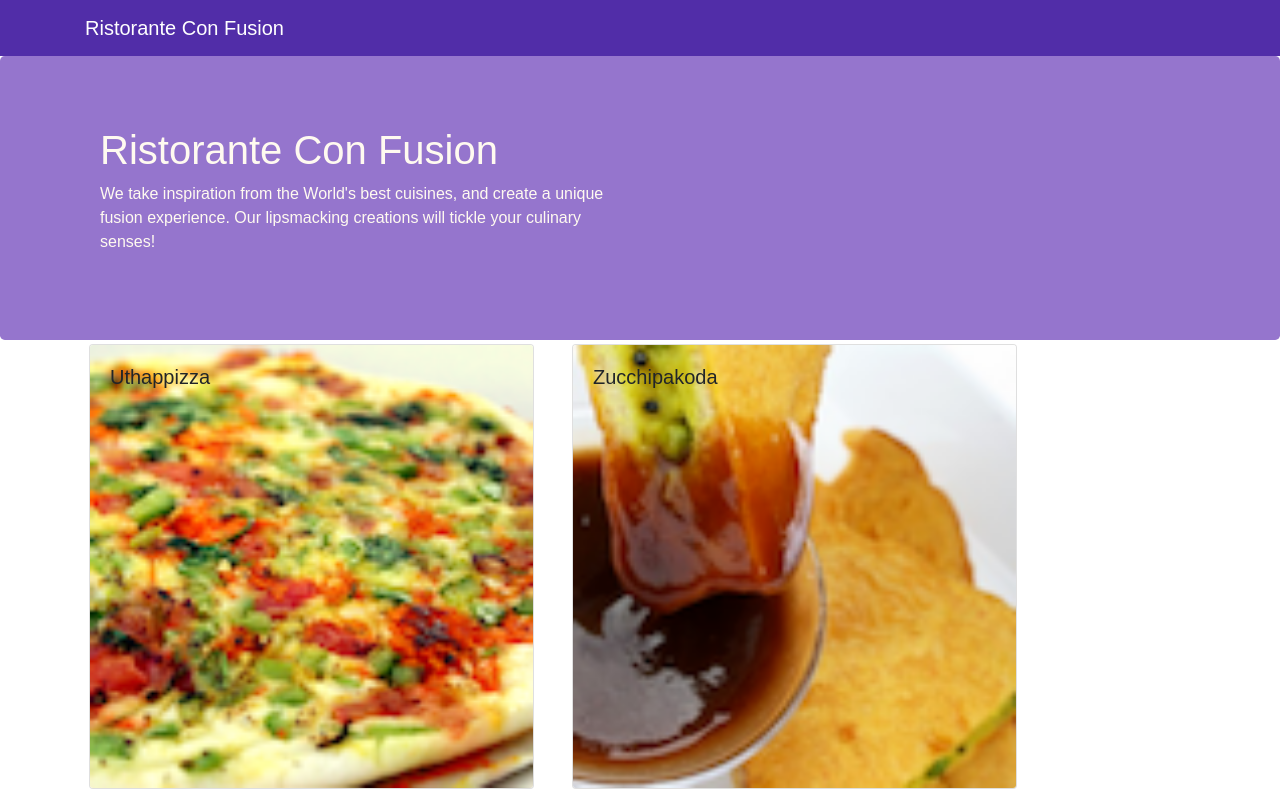
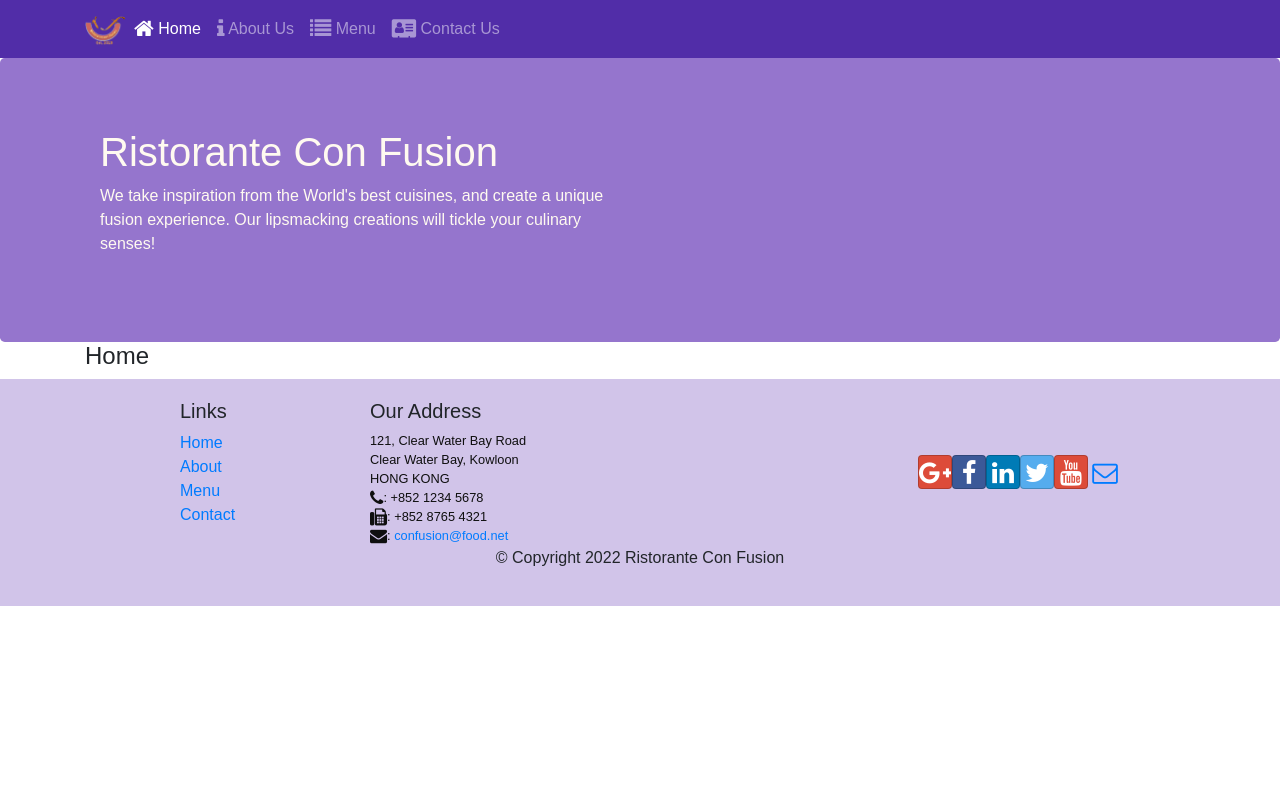
Before and after one commit to zeed3v/react-coursera, a React (Create React App) app: page /home in a window 1280 px wide. Shown: the top 795 px of the page. Built offline with nearby package versions, Linux system fonts and the light colour scheme.

Commit message:
react router

```diff
--- a/package.json
+++ b/package.json
@@ -9,6 +9,7 @@
     "react": "^18.1.0",
     "react-dom": "^18.1.0",
     "react-popper": "0.9.2",
+    "react-router-dom": "4.2.2",
     "react-scripts": "1.1.4",
     "reactstrap": "5.0.0"
   },
--- a/src/App.js
+++ b/src/App.js
@@ -1,14 +1,17 @@
 import React, { Component } from 'react';
 import Main from './components/MainComponent';
 import './App.css';
+import { BrowserRouter } from 'react-router-dom';
 
 class App extends Component {
 
   render() {
     return (
-      <div className='App'>
-        <Main />
-      </div>
+      <BrowserRouter>
+        <div>
+          <Main />
+        </div>
+      </BrowserRouter>
     );
   }
 }
--- a/src/components/FooterComponent.js
+++ b/src/components/FooterComponent.js
@@ -1,4 +1,5 @@
 import React from 'react';
+import { Link } from 'react-router-dom';
 
 function Footer(props) {
     return(
@@ -8,10 +9,10 @@
                 <div className="col-4 offset-1 col-sm-2">
                     <h5>Links</h5>
                     <ul className="list-unstyled">
-                        <li><a href="/home">Home</a></li>
-                        <li><a href="/about">About</a></li>
-                        <li><a href="/menu">Menu</a></li>
-                        <li><a href="contactus.html">Contact</a></li>
+                        <li><Link to="/home">Home</Link></li>
+                        <li><Link to="/aboutus">About</Link></li>
+                        <li><Link to="/menu">Menu</Link></li>
+                        <li><Link to="/contactus">Contact</Link></li>
                     </ul>
                 </div>
                 <div className="col-7 col-sm-5">
--- a/src/components/HeaderComponent.js
+++ b/src/components/HeaderComponent.js
@@ -1,13 +1,57 @@
 import React, { Component } from 'react';
-import { Navbar, NavbarBrand, Jumbotron } from 'reactstrap';
+import { Navbar, NavbarBrand, Nav, NavbarToggler, Collapse, NavItem, Jumbotron } from 'reactstrap';
+import { NavLink } from 'react-router-dom';
 
 class Header extends Component {
+
+    constructor(props) {
+        super(props);
+        this.state= {
+            isNavOpen: false
+        };
+        this.toggleNav = this.toggleNav.bind(this);
+    }
+
+    toggleNav() {
+        this.setState({
+            isNavOpen: !this.state.isNavOpen
+        });
+    }
+
     render() {
         return(
             <React.Fragment>
-                <Navbar dark>
+                <Navbar dark expand="md">
                     <div className="container">
-                        <NavbarBrand href="/">Ristorante Con Fusion</NavbarBrand>
+                        <NavbarToggler onClick={this.toggleNav} />
+                        <NavbarBrand className="mr-auto" href="/">
+                            <img src='assets/images/logo.png' height="30" width="41"
+                                alt='Ristorante Con FUsion'/>
+                        </NavbarBrand>
+                        <Collapse isOpen={this.state.isNavOpen} navbar>
+                            <Nav navbar>
+                                <NavItem>
+                                    <NavLink className="nav-link" to="/home">
+                                        <span className='fa fa-home fa-lg'></span> Home
+                                    </NavLink>
+                                </NavItem>
+                                <NavItem>
+                                    <NavLink className="nav-link" to="/aboutus">
+                                        <span className='fa fa-info fa-lg'></span> About Us
+                                    </NavLink>
+                                </NavItem>
+                                <NavItem>
+                                    <NavLink className="nav-link" to="/menu">
+                                        <span className='fa fa-list fa-lg'></span> Menu
+                                    </NavLink>
+                                </NavItem>
+                                <NavItem>
+                                    <NavLink className="nav-link" to="/contactus">
+                                        <span className='fa fa-address-card fa-lg'></span> Contact Us
+                                    </NavLink>
+                                </NavItem>
+                            </Nav>
+                        </Collapse>
                     </div>
                 </Navbar>
                 <Jumbotron>
--- /dev/null
+++ b/src/components/HomeComponent.js
@@ -0,0 +1,11 @@
+import React from 'react';
+
+function Home(props) {
+    return(
+        <div className='container'>
+            <h4>Home</h4>
+        </div>
+    );
+}
+
+export default Home;
--- a/src/components/MainComponent.js
+++ b/src/components/MainComponent.js
@@ -1,9 +1,11 @@
 import React, { Component } from 'react';
+import Home from './HomeComponent';
 import Menu from './MenuComponent';
 import DishDetail from './DishdetailComponent';
 import Header from './HeaderComponent';
 import Footer from './FooterComponent';
 import { DISHES } from '../shared/dishes'
+import { Switch, Route, Redirect } from 'react-router-dom';
 
 class Main extends Component {
 
@@ -12,22 +14,24 @@
 
     this.state = {
       dishes: DISHES,
-      selectedDish: null
     };
   }
 
-  onDishSelect(dishId) {
-    this.setState({ selectedDish: dishId});
-}
+  render() {
 
-  render() {
+    const HomePage = () => {
+      return(
+        <Home />
+      )
+    }
     return (
       <div>
         <Header />
-        <Menu dishes={this.state.dishes}
-            onClick={ (dishId) => this.onDishSelect(dishId) } />
-        <DishDetail
-            dish={ this.state.dishes.filter((dish) => dish.id === this.state.selectedDish )[0]} />
+        <Switch>
+          <Route path="/home" component={HomePage} />
+          <Route exact path="/menu" component={() => <Menu dishes={this.state.dishes} />} />
+          <Redirect to="/home" />
+        </Switch>
         <Footer />
       </div>
     );
```
Also changed, not shown: 1 other file (tests, documents, lock files or other folders).
